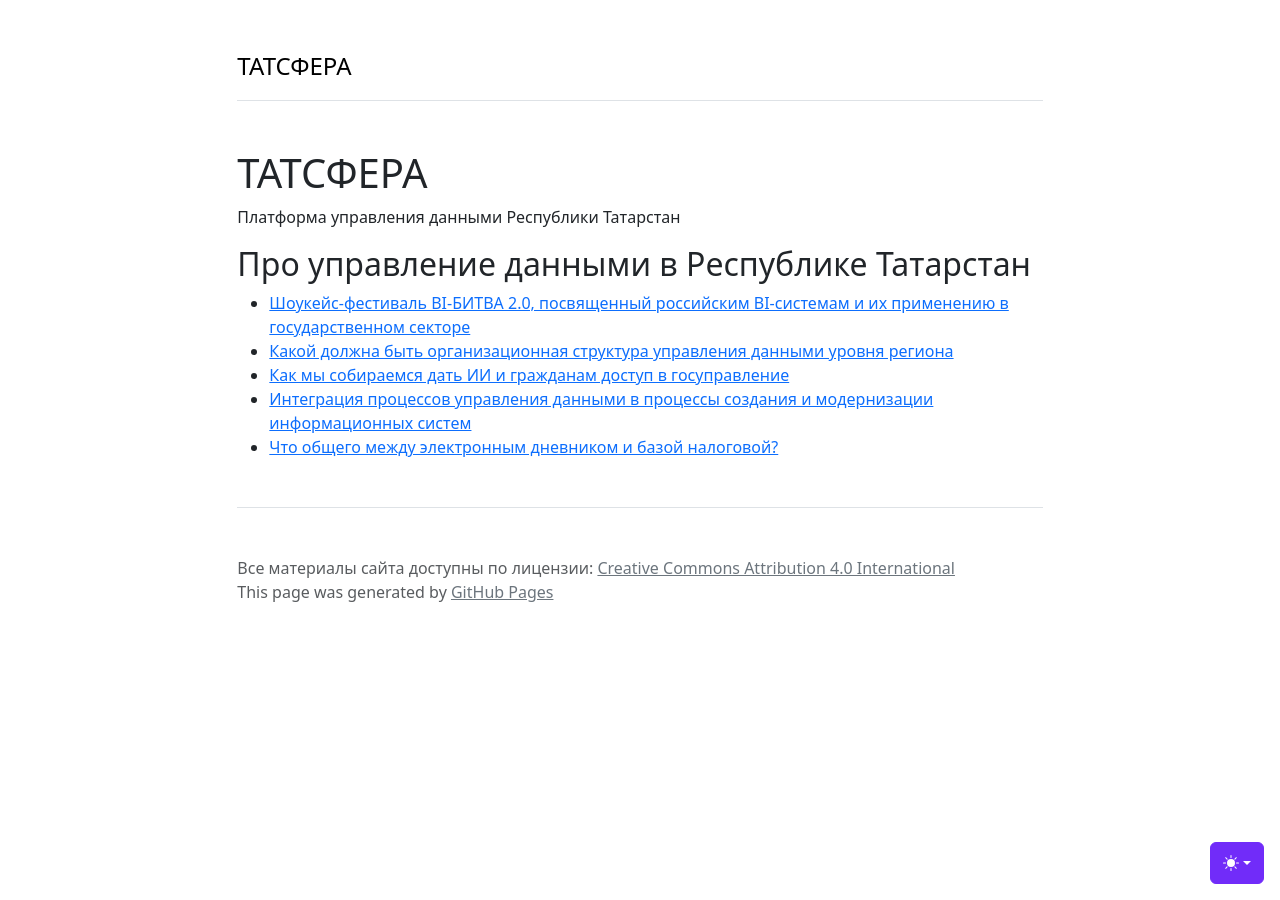
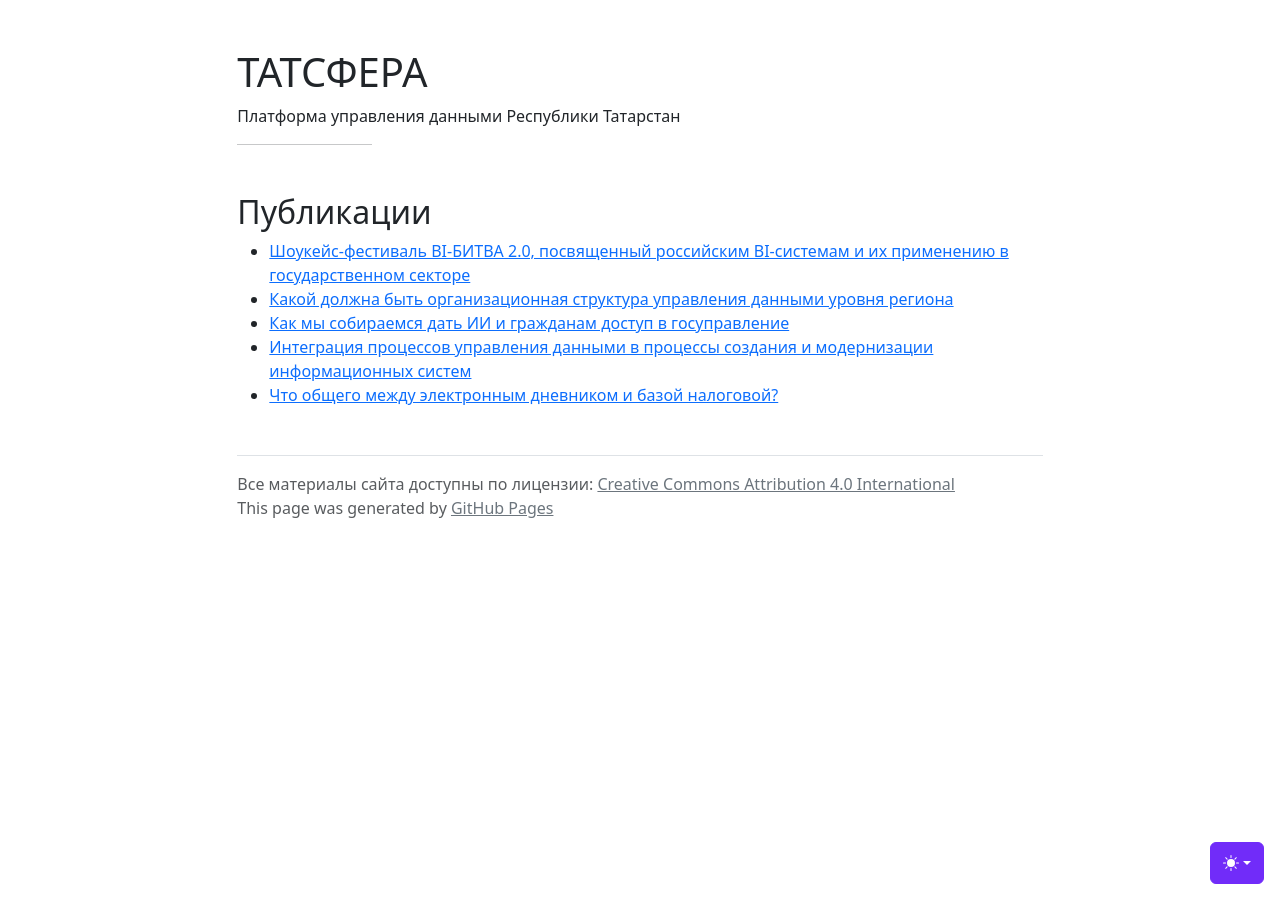
Before and after one commit to abdrakhmanov/tatsphere, a Jekyll site: the page built from README.md, in a window 1280 px wide. Built offline with Jekyll 4.4.1, drawn with Linux system fonts in a browser that asks for light colours; our own code applies the rules of GitHub Pages for plain Markdown files.

Commit message:
fix: Заменил шаблон страниц на bootstrap

```diff
--- a/README.md
+++ b/README.md
@@ -1,9 +1,13 @@
 # ТАТСФЕРА
 Платформа управления данными Республики Татарстан
+<hr class="col-3 col-md-2 mb-5">
 
-<!--https://vk.com/video_ext.php?oid=-225380536&id=456239017&hd=2&t=1h20m1s-->
+<!--
+    Плагин для поиска по GitPages: https://jekyll-themes.com/dieghernan/algolia-jekyll-action
+    Ссылка для встраивания видео с Би-Битвы 2.0: https://vk.com/video_ext.php?oid=-225380536&id=456239017&hd=2&t=1h20m1s
+-->
 
-## Про управление данными в Республике Татарстан
+## Публикации
 - [Шоукейс-фестиваль BI-БИТВА 2.0, посвященный российским BI-системам и их применению в государственном секторе](https://vk.com/video-225380536_456239017?t=1h20m1s)
 - [Какой должна быть организационная структура управления данными уровня региона](https://habr.com/ru/companies/digital_tatarstan/articles/783700/)
 - [Как мы собираемся дать ИИ и гражданам доступ в госуправление](https://habr.com/ru/companies/digital_tatarstan/articles/770680/)
--- a/_layouts/default.html
+++ b/_layouts/default.html
@@ -99,16 +99,15 @@
   </svg>
 
   <div class="col-lg-8 mx-auto p-4 py-md-5">
-    <header class="d-flex align-items-center pb-3 mb-5 border-bottom">
+    <!--header class="d-flex align-items-center pb-3 mb-5 border-bottom">
       <a href="/" class="d-flex align-items-center text-body-emphasis text-decoration-none">
         <span class="fs-4">{{ page.title | default: site.title | default: site.github.repository_name }}</span>
       </a>
-    </header>
-
+    </header-->
     <main>
       {{ content }}
     </main>
-    <footer class="pt-5 my-5 text-body-secondary border-top">
+    <footer class="pt-3 my-5 text-body-secondary border-top">
       <span class="d-block">Все материалы сайта доступны по лицензии: <a class="link-secondary" href="http://creativecommons.org/licenses/by/4.0/deed.ru">Creative Commons Attribution 4.0 International</a></span>
       <span class="d-block">This page was generated by <a class="link-secondary" href="https://pages.github.com">GitHub Pages</a></span>
     </footer>
```
